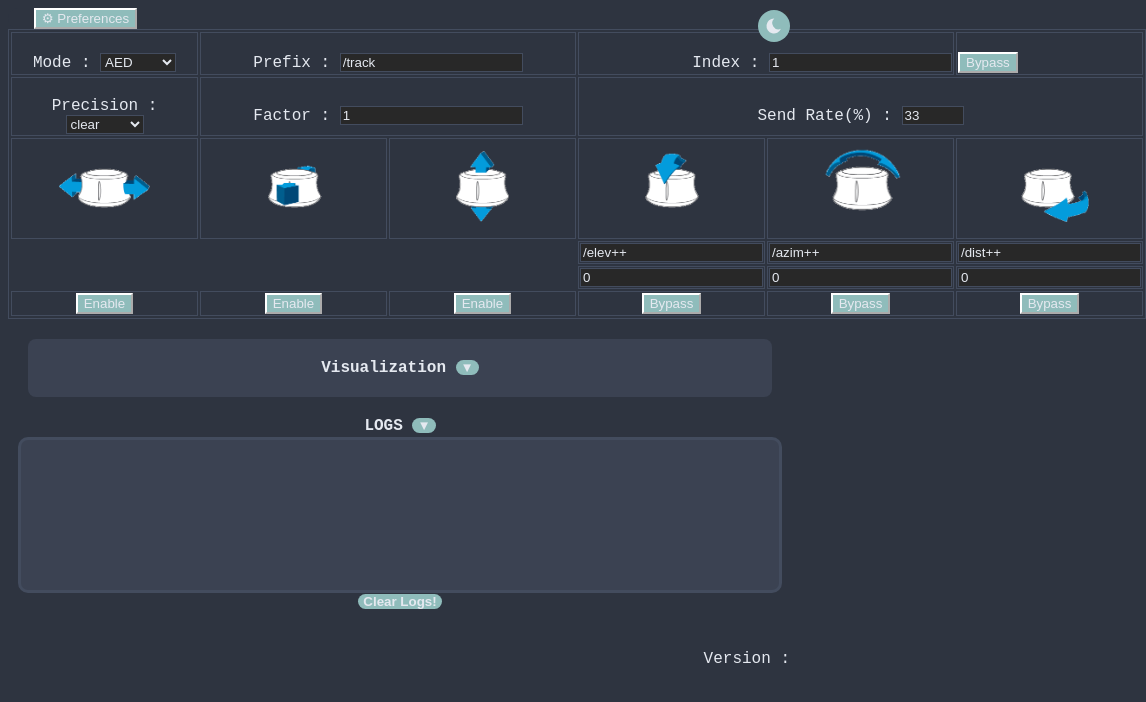
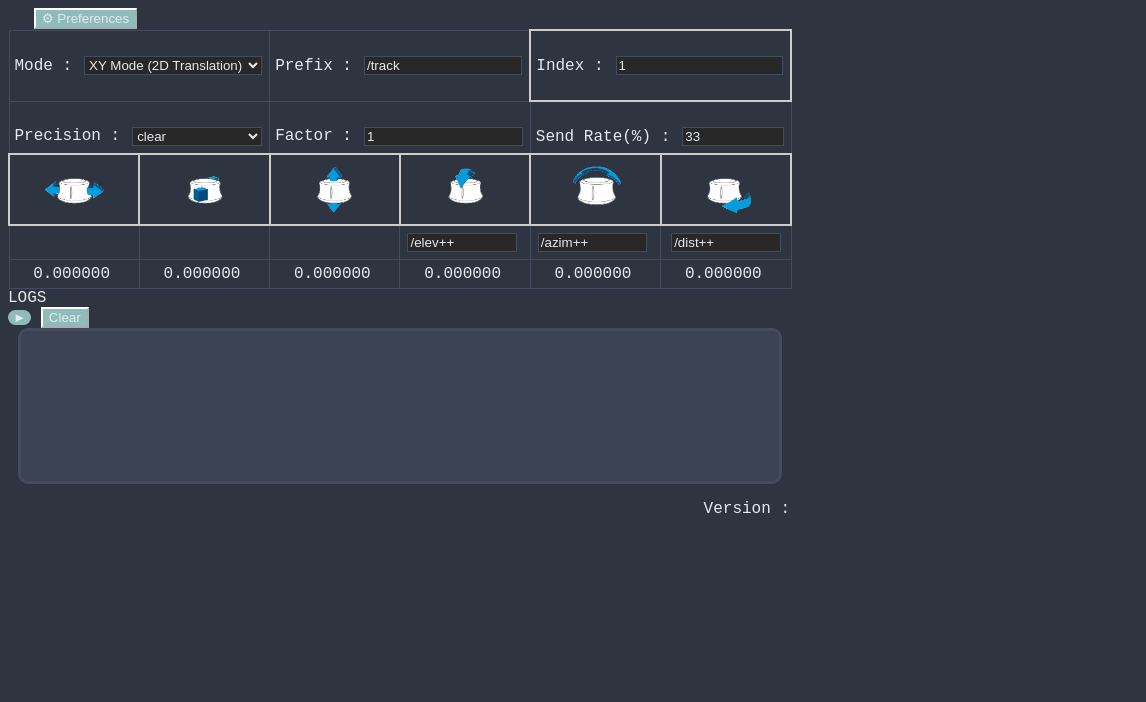
Before and after one commit to dewiweb/spacemouse-osc, an Electron app: page src/index.html in a window 800 px wide. Shown: the whole page, 1146 px wide, since content can reach past the window. Drawn offline with nearby package versions, Linux system fonts and the light colour scheme.

Commit message:
fix: improve logs functionality
- Change logs visibility toggle to use display property instead of visibility
- Fix clear logs to properly clear all log entries
- Update view logs button arrows to be more intuitive (► when hidden, ▼ when visible)
- Remove unnecessary clearLogsDiv visibility toggle

```diff
--- a/src/index.html
+++ b/src/index.html
@@ -1,91 +1,225 @@
 <!DOCTYPE html>
 <html>
 <head>
-    <meta charset="UTF-8" />
-    <title>spacemouse-osc</title>
-    <script src="https://cdnjs.cloudflare.com/ajax/libs/three.js/0.159.0/three.min.js"></script>
-    <script script type="text/javascript" src="./renderer.js"></script>
-    <script script type="text/javascript" src="./visualization.js"></script>
-    <link rel="stylesheet" type="text/css" href="./style.css" />
-    <meta
-      http-equiv="Content-Security-Policy"
-      content="script-src 'self' 'unsafe-inline' 'unsafe-eval' https://cdnjs.cloudflare.com;"
-    />
+    <meta charset="UTF-8">
+    <meta http-equiv="Content-Security-Policy" content="default-src 'self'; script-src 'self' https://cdnjs.cloudflare.com 'unsafe-inline' 'unsafe-eval'; style-src 'self' https://cdnjs.cloudflare.com 'unsafe-inline'; font-src 'self' https://cdnjs.cloudflare.com">
+    <meta http-equiv="X-UA-Compatible" content="IE=edge">
+    <meta name="viewport" content="width=device-width, initial-scale=1.0">
+    <title>SpaceMouse OSC</title>
+    <link rel="stylesheet" href="style.css">
+    <style>
+        .img-cell {
+            border: 2px solid #ccc;
+            padding: 5px;
+            transition: border-color 0.3s ease;
+            text-align: center;
+            vertical-align: middle;
+            cursor: pointer;
+        }
+        .img-cell.enabled {
+            border-color: #A3BE8C;  /* Nord green */
+        }
+        .img-cell.disabled {
+            border-color: #BF616A;  /* Nord red */
+        }
+
+        .img-cell img {
+            display: block;
+            margin: 0 auto;
+            max-width: 100%;
+            height: auto;
+            pointer-events: none; /* Make sure clicks go to the cell */
+        }
+
+        /* Index field cell styles */
+        .index-cell {
+            border: 2px solid #ccc;
+            padding: 5px;
+            transition: border-color 0.3s ease;
+            cursor: pointer;
+            position: relative;
+        }
+        .index-cell.enabled {
+            border-color: #A3BE8C;  /* Nord green */
+        }
+        .index-cell.disabled {
+            border-color: #BF616A;  /* Nord red */
+        }
+        .index-cell label {
+            pointer-events: none;  /* Allow clicks to pass through to cell */
+        }
+        .index-cell input {
+            pointer-events: auto;  /* Make input interactive */
+            cursor: text;  /* Show text cursor for input */
+        }
+
+        /* Nord theme bypass button colors */
+        .bypass {
+            background-color: #4C566A;  /* Nord dark gray */
+            border: none;
+            padding: 8px;
+            width: 32px;
+            height: 32px;
+            transition: all 0.3s ease;
+            cursor: pointer;
+            border-radius: 4px;
+            display: flex;
+            align-items: center;
+            justify-content: center;
+            margin: 0 auto;  /* Center horizontally */
+        }
+        .bypass:hover {
+            filter: brightness(1.1);
+        }
+        .bypass.active {
+            background-color: #BF616A;  /* Nord red */
+        }
+        .bypass:not(.active) {
+            background-color: #A3BE8C;  /* Nord green */
+        }
+        .bypass i {
+            font-size: 14px;
+            color: #E5E9F0;  /* Nord light text - always the same */
+        }
+
+        /* Center bypass button cells */
+        #tableOfConnection td:last-child,
+        #tableOfConnection tr:last-child td {
+            text-align: center;
+            vertical-align: middle;
+        }
+
+        /* Table styles */
+        #tableOfConnection {
+            table-layout: fixed;
+            width: 100%;
+            border-collapse: collapse;
+        }
+
+        /* Column widths */
+        #tableOfConnection td {
+            padding: 5px;
+            white-space: normal;
+            overflow: visible;
+            width: 16.666%;  /* Equal width for all 6 columns (100% / 6) */
+        }
+
+        /* Value columns in the second part of the table */
+        #tableOfConnection td.value {
+            text-align: right;
+            padding-right: 10px;
+        }
+
+        /* Bypass button columns */
+        #tableOfConnection td[align="left"] {
+            padding: 5px;
+            text-align: center;
+        }
+
+        /* Input fields */
+        #tableOfConnection input,
+        #tableOfConnection select {
+            width: calc(100% - 10px);
+            max-width: 100%;
+            box-sizing: border-box;
+            margin: 2px;
+        }
+
+        /* Label styles */
+        #tableOfConnection label {
+            display: inline-block;
+            margin-right: 5px;
+            white-space: nowrap;
+        }
+
+        /* Input container */
+        #tableOfConnection td > div {
+            display: flex;
+            align-items: center;
+            gap: 5px;
+            width: 100%;
+        }
+
+        /* Specific field sizes */
+        #mode, #precision {
+            width: 100%;
+        }
+
+        #prefix {
+            width: 100%;
+        }
+
+        #index, #factor, #sendRate {
+            width: 80px;
+        }
+
+        .at input {
+            width: 100%;
+        }
+
+        /* Handle colspan */
+        #tableOfConnection td[colspan="2"] {
+            width: 33.333%;  /* 2 columns width */
+        }
+        #tableOfConnection td[colspan="3"] {
+            width: 50%;  /* 3 columns width */
+        }
+    </style>
 </head>
 <body>
+    <div class="container">
         <div id="menu" class="left" style="font-weight: bold; padding-left: 2%">
-      <button
-        class="button preferencesBtn"
-        id="preferencesBtn"
-        onclick="showPreferences(this.id)"
-      >
-        &#9881; Preferences
-      </button>
+            <button class="button preferencesBtn" id="preferences-button">&#9881; Preferences</button>
         </div>
-    <!-- Theme toggle button -->
-    <button class="theme-toggle" id="theme-toggle" title="Toggle theme">
-      <svg id="theme-icon" xmlns="http://www.w3.org/2000/svg" viewBox="0 0 24 24">
-        <!-- Moon icon (for dark theme) -->
-        <path class="moon" d="M12 3c.132 0 .263 0 .393 0a7.5 7.5 0 0 0 7.92 12.446a9 9 0 1 1 -8.313 -12.454z" />
-        <!-- Sun icon (for light theme) -->
-        <path class="sun" d="M12 3v1m0 16v1m9-9h-1M4 12H3m15.364 6.364l-.707-.707M6.343 6.343l-.707-.707m12.728 0l-.707.707M6.343 17.657l-.707.707M16 12a4 4 0 11-8 0 4 4 0 018 0z" />
-      </svg>
-    </button>
+
+        <div class="data-display">
+            <div class="table">
+                <table id="tableOfConnection">
+                    <colgroup>
+                        <col style="width: 16.666%">
+                        <col style="width: 16.666%">
+                        <col style="width: 16.666%">
+                        <col style="width: 16.666%">
+                        <col style="width: 16.666%">
+                        <col style="width: 16.666%">
+                    </colgroup>
+                    <tr>
+                        <td colspan="2">
+                            <br>
                             <div>
-      <div class="table">
-        <table id="tableOfConnection" style="width: 100%; text-align: center">
-          <tr>
-            <td>
+                                <label for="mode">Mode : </label>
+                                <select id="mode" class="form-select">
+                                    <option value="xy">XY Mode (2D Translation)</option>
+                                    <option value="ae">AE Mode (2D Rotation)</option>
+                                    <option value="xyz">XYZ Mode (3D Translation)</option>
+                                    <option value="aed">AED Mode (3D Rotation)</option>
+                                    <option value="all">All Axes</option>
+                                </select>
+                            </div>
                             <br>
-              <label for="mode">Mode : </label>
-              <select name="mode" id="mode">
-                <option value="aed">AED</option>
-                <option value="ad">AD</option>
-                <option value="xyz">XYZ</option>
-                <option value="xy">XY</option>
-                <option value="custom1">Custom1</option>
-                <option value="custom2">Custom2</option>
-                <option value="custom3">Custom3</option>
-              </select>
-              <br>
-              <script>
-                mode.addEventListener("change", modeChange);
-              </script>
-
                         </td>
                         <td colspan="2">
                             <br>
-              <label for="prefix">Prefix : </label
-              ><input type="text" id="prefix" name="prefix" value="/track" />
+                            <div>
+                                <label for="prefix">Prefix : </label>
+                                <input type="text" id="prefix" name="prefix" value="/track" />
+                            </div>
                             <br>
                         </td>
-            <td colspan="2" align="right" style="visibility: visible;">
+                        <td colspan="2" class="index-cell" id="index-cell">
                             <br>
-              <label for="index">Index : </label
-              ><input
-                type="number"
-                id="index"
-                name="index"
-                value="1"
-                min="1"
-                step="1"
-              />
+                            <div>
+                                <label for="index">Index : </label>
+                                <input type="number" id="index" name="index" value="1" min="1" step="1" />
+                            </div>
                             <br>
-            </td>
-            <td align="left">
-              <br>
-              <button class="button_up byp" id="byp0">Bypass</button>
-              <br>
-              <script>
-                byp0.addEventListener("click", byp_0);
-              </script>
                         </td>
                     </tr>
                     <tr>
-            <td>
+                        <td colspan="2">
                             <br>
+                            <div>
                                 <label for="precision">Precision : </label>
-
                                 <select name="precision" id="precision" value="clear">
                                     <option value="clear">clear</option>
                                     <option value="100000">1/100000</option>
@@ -94,77 +228,37 @@
                                     <option value="10">1/10</option>
                                     <option value="1">1</option>
                                 </select>
+                            </div>
                         </td>
                         <td colspan="2">
                             <br>
+                            <div>
                                 <label for="factor">Factor : </label>
                                 <input type="number" name="factor" id="factor" value="1" step="0.1" min="0.1"/>
+                            </div>
                         </td>
-            <td colspan="3">
+                        <td colspan="2">
                             <br>
+                            <div>
                                 <label for="sendRate">Send Rate(%) : </label>
-              <input type="number" name="sendRate" id="sendRate"  min="1" max="100" value="33" step="1" />
-              <script>
-                sendRate.addEventListener("change", sendRateChange);
-              </script>
+                                <input type="number" name="sendRate" id="sendRate" min="1" max="100" value="33" step="1" />
+                            </div>
                         </td>
                     </tr>
                     <tr>
-            <td>
-              <img
-                src="./assets/translate_x.png"
-                alt=""
-                width="50%"
-                height="50%"
-              />
-            </td>
-            <td>
-              <img
-                src="./assets/translate_z.png"
-                alt=""
-                width="50%"
-                height="50%"
-              />
-            </td>
-            <td>
-              <img
-                src="./assets/translate_y.png"
-                alt=""
-                width="50%"
-                height="50%"
-              />
-            </td>
-            <td>
-              <img
-                src="./assets/rotate_x.png"
-                alt=""
-                width="50%"
-                height="50%"
-              />
-            </td>
-            <td>
-              <img
-                src="./assets/rotate_z.png"
-                alt=""
-                width="50%"
-                height="50%"
-              />
-            </td>
-            <td>
-              <img
-                src="./assets/rotate_y.png"
-                alt=""
-                width="50%"
-                height="50%"
-              />
-            </td>
+                        <td class="img-cell" id="tr_x_cell" data-byp="1"><img src="./assets/translate_x.png" alt="" width="50%" height="50%" /></td>
+                        <td class="img-cell" id="tr_y_cell" data-byp="2"><img src="./assets/translate_z.png" alt="" width="50%" height="50%" /></td>
+                        <td class="img-cell" id="tr_z_cell" data-byp="3"><img src="./assets/translate_y.png" alt="" width="50%" height="50%" /></td>
+                        <td class="img-cell" id="rt_x_cell" data-byp="4"><img src="./assets/rotate_x.png" alt="" width="50%" height="50%" /></td>
+                        <td class="img-cell" id="rt_y_cell" data-byp="5"><img src="./assets/rotate_z.png" alt="" width="50%" height="50%" /></td>
+                        <td class="img-cell" id="rt_z_cell" data-byp="6"><img src="./assets/rotate_y.png" alt="" width="50%" height="50%" /></td>
                     </tr>
                     <tr>
                         <td class="at" style="visibility: hidden">
-              <input  type="text" id="at_tr_x" name="at_tr_y" value="/x++" />
+                            <input type="text" id="at_tr_x" name="at_tr_y" value="/x++" />
                         </td>
                         <td class="at" style="visibility: hidden">
-              <input  type="text" id="at_tr_y" name="at_tr_y" value="/y++" />
+                            <input type="text" id="at_tr_y" name="at_tr_y" value="/y++" />
                         </td>
                         <td class="at" style="visibility: hidden">
                             <input type="text" id="at_tr_z" name="at_tr_z" value="/z++" />
@@ -180,120 +274,47 @@
                         </td>
                     </tr>
                     <tr>
-            <td class="value" style="visibility: hidden">
-              <input type="number" id="tr_x" name="tr_x" value="0" step="0.1"/>
+                        <td class="value">
+                            <span id="translation-x">0.000000</span>
                         </td>
-            <td class="value" style="visibility: hidden">
-              <input type="number" id="tr_y" name="tr_y" value="0" step="0.1"/>
+                        <td class="value">
+                            <span id="translation-y">0.000000</span>
                         </td>
-            <td class="value" style="visibility: hidden">
-              <input type="number" id="tr_z" name="tr_z" value="0" step="0.1"/>
+                        <td class="value">
+                            <span id="translation-z">0.000000</span>
                         </td>
-            <td class="value" style="visibility: visible"><input type="number" id="rt_x" name="rt_x" value="0" step="0.1"/></td>
-            <td class="value" style="visibility: visible"><input type="number" id="rt_y" name="rt_y" value="0" step="0.1"/></td>
-            <td class="value" style="visibility: visible"><input type="number" id="rt_z" name="rt_z" value="0" step="0.1"/></td>
-          </tr>
-          <tr>
-            <td>
-              <button class="button byp" id="byp1">Enable</button>
-              <script>
-                byp1.addEventListener("click", toggleVisibility);
-              </script>
+                        <td class="value">
+                            <span id="rotation-x">0.000000</span>
                         </td>
-            <td>
-              <button class="button byp" id="byp2">Enable</button>
-              <script>
-                byp2.addEventListener("click", toggleVisibility);
-              </script>
+                        <td class="value">
+                            <span id="rotation-y">0.000000</span>
                         </td>
-            <td>
-              <button class="button byp" id="byp3">Enable</button>
-              <script>
-                byp3.addEventListener("click", toggleVisibility);
-              </script>
-            </td>
-            <td>
-              <button class="button_up byp" id="byp4">Bypass</button>
-              <script>
-                byp4.addEventListener("click", toggleVisibility);
-              </script>
-            </td>
-            <td>
-              <button class="button_up byp" id="byp5">Bypass</button>
-              <script>
-                byp5.addEventListener("click", toggleVisibility);
-              </script>
-            </td>
-            <td>
-              <button class="button_up byp" id="byp6">Bypass</button>
-              <script>
-                byp6.addEventListener("click", toggleVisibility);
-              </script>
+                        <td class="value">
+                            <span id="rotation-z">0.000000</span>
                         </td>
                     </tr>
-
                 </table>
               </div>
         </div>
-    <div class="visualization-section">
-      <div style="width: 100%; text-align: center; font-weight: bold;">
-        Visualization <button id="viewvis" onclick="toggleVisualization()">▼</button>
-        <span id="osc-indicator" class="osc-indicator"></span>
-      </div>
-      <div id="visualizers" style="display: none;">
-        <div class="visualizers">
-          <div class="visualizer-container">
-            <h3>Position (XYZ)</h3>
-            <div id="xyz-visualizer"></div>
-            <div class="legend">
-              <div class="legend-item"><span class="color-box x-color"></span>X (Left/Right)</div>
-              <div class="legend-item"><span class="color-box y-color"></span>Y (Forward/Back)</div>
-              <div class="legend-item"><span class="color-box z-color"></span>Z (Up/Down)</div>
+
+        <div class="logs-section" id="logs-section">
+            <div class="logs-section-header">
+                <span>LOGS</span>
+                <div>
+                    <button id="viewlogs" class="button_up">►</button>
+                    <button id="clearLog" class="button_up">Clear</button>
                 </div>
             </div>
-          <div class="visualizer-container">
-            <h3>Rotation (Pitch/Roll/Yaw)</h3>
-            <div id="orbital-visualizer"></div>
-            <div class="legend">
-              <div class="legend-item"><span class="color-box pitch-color"></span>Pitch (X - Forward/Back)</div>
-              <div class="legend-item"><span class="color-box roll-color"></span>Roll (Y - Side/Side)</div>
-              <div class="legend-item"><span class="color-box yaw-color"></span>Yaw (Z - Left/Right)</div>
+            <div id="logging">
+                <div id="anchor"></div>
             </div>
         </div>
     </div>
-      </div>
-    </div>
-    <div>
-      <div style="width: 100%; height: 20px; text-align: center; font-weight: bold;">
-        LOGS <button id="viewlogs" onclick="viewlogs()">▼</button>
-      </div>
-      <div id="logging" style="visibility: visible; min-height: 150px; max-height: 150px;">
-        <div id="anchor"></div>
-      </div>
-      <div id="clearlogs" style="width: 100%; height: 20px; text-align: center; visibility: visible;">
-        <button onclick="clearLog()">
-          Clear Logs!
-        </button>
-      </div>
-    </div>
-    <div
-      style="width: 100%; height: 20px; text-align: center; font-weight: bold;"
-    >
-    </div>
-    <div id="clearlogs" style="width: 100%; height: 1px; visibility: hidden;">
-      <button
-        style="position: absolute; left: 50%; margin-left: -20px;"
-        onclick="clearLog()"
-      >
-        Clear Logs!
-      </button>
-    </div>
-  </body>
+    <script src="renderer.js"></script>
     <footer class="little" style="display: inline-block">
         <p>
-      <span style="position: absolute; right: 10px" id="appVersion"
-        >Version :
-      </span>
+          <span style="position: absolute; right: 10px" id="appVersion">Version : </span>
         </p>
     </footer>
+</body>
 </html>
```
Lines whose indentation alone changed are shown as unchanged.
